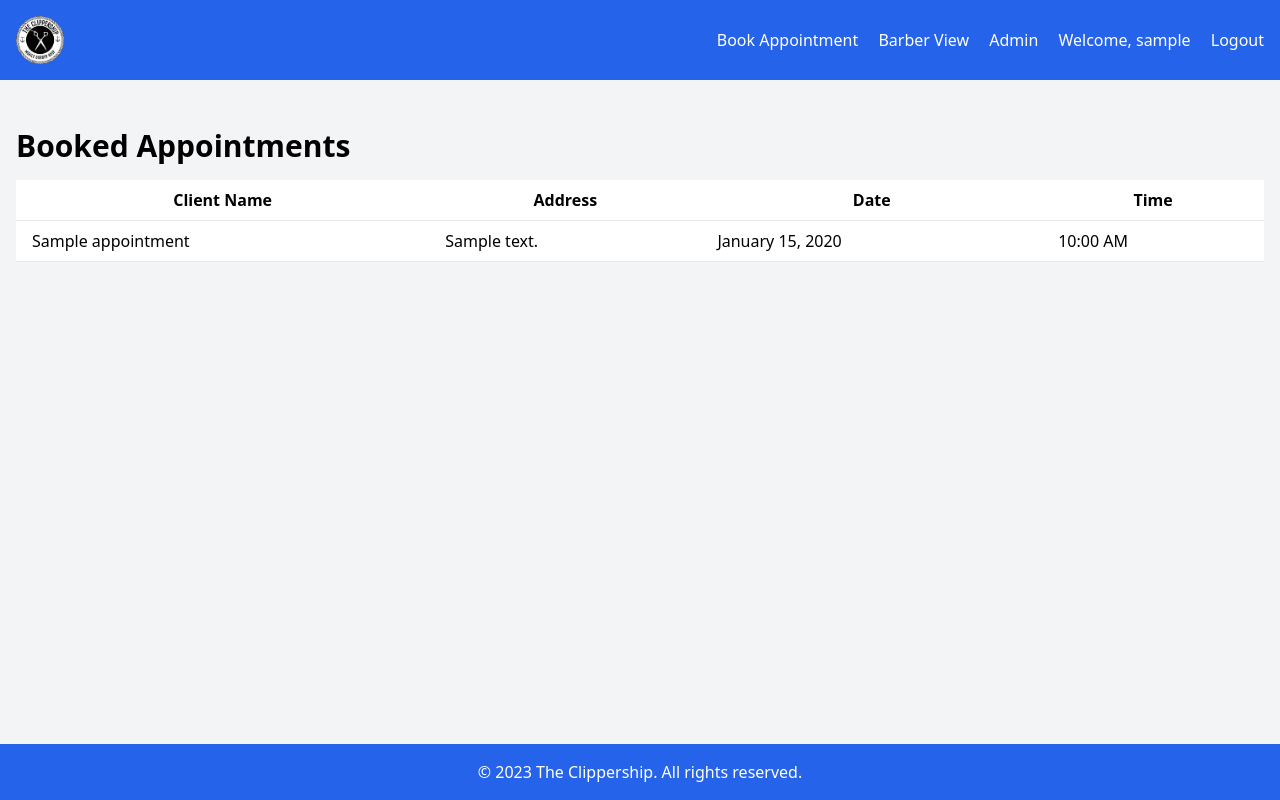
After one commit to apogeeai/barber-route-optimizer, a Flask app: page /admin in a window 1280 px wide. The commit adds this page. Run offline with Flask 3, Linux system fonts and the light colour scheme; a user stored in the database is signed in; tables that the repository leaves empty hold one stand-in row (values such as "Sample post"); some libraries are stand-ins or nearby versions.

```diff
--- a/routes.py
+++ b/routes.py
@@ -104,6 +104,12 @@ def book_slot():
         return jsonify({'success': True})
     return jsonify({'success': False})
 
+@app.route('/admin')
+@login_required
+def admin():
+    appointments = Appointment.query.order_by(Appointment.appointment_time).all()
+    return render_template('admin.html', appointments=appointments)
+
 def initialize_time_slots():
     if TimeSlot.query.first() is None:
         start_date = datetime.now().replace(hour=9, minute=0, second=0, microsecond=0)
--- /dev/null
+++ b/templates/admin.html
@@ -0,0 +1,27 @@
+{% extends "base.html" %}
+
+{% block title %}Admin - Booked Appointments{% endblock %}
+
+{% block content %}
+<h1 class="text-3xl font-bold mb-4">Booked Appointments</h1>
+<table class="min-w-full bg-white">
+    <thead>
+        <tr>
+            <th class="py-2 px-4 border-b">Client Name</th>
+            <th class="py-2 px-4 border-b">Address</th>
+            <th class="py-2 px-4 border-b">Date</th>
+            <th class="py-2 px-4 border-b">Time</th>
+        </tr>
+    </thead>
+    <tbody>
+        {% for appointment in appointments %}
+        <tr>
+            <td class="py-2 px-4 border-b">{{ appointment.client_name }}</td>
+            <td class="py-2 px-4 border-b">{{ appointment.address }}</td>
+            <td class="py-2 px-4 border-b">{{ appointment.appointment_time.strftime('%B %d, %Y') }}</td>
+            <td class="py-2 px-4 border-b">{{ appointment.appointment_time.strftime('%I:%M %p') }}</td>
+        </tr>
+        {% endfor %}
+    </tbody>
+</table>
+{% endblock %}
--- a/templates/base.html
+++ b/templates/base.html
@@ -19,6 +19,7 @@
                 <a href="{{ url_for('booking') }}" class="text-white hover:text-blue-200 mr-4">Book Appointment</a>
                 <a href="{{ url_for('barber_view') }}" class="text-white hover:text-blue-200 mr-4">Barber View</a>
                 {% if current_user.is_authenticated %}
+                    <a href="{{ url_for('admin') }}" class="text-white hover:text-blue-200 mr-4">Admin</a>
                     <span class="text-white mr-4">Welcome, {{ current_user.username }}</span>
                     <a href="{{ url_for('logout') }}" class="text-white hover:text-blue-200">Logout</a>
                 {% else %}
```
